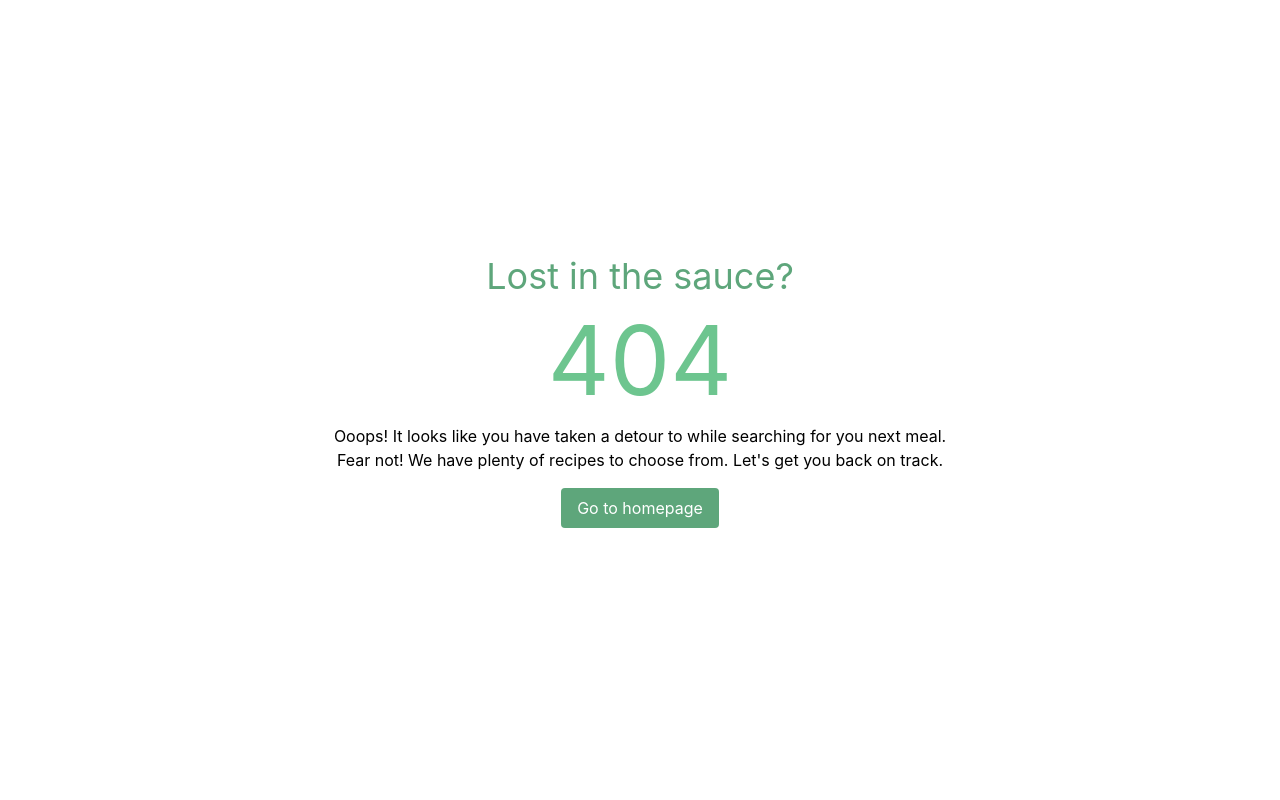
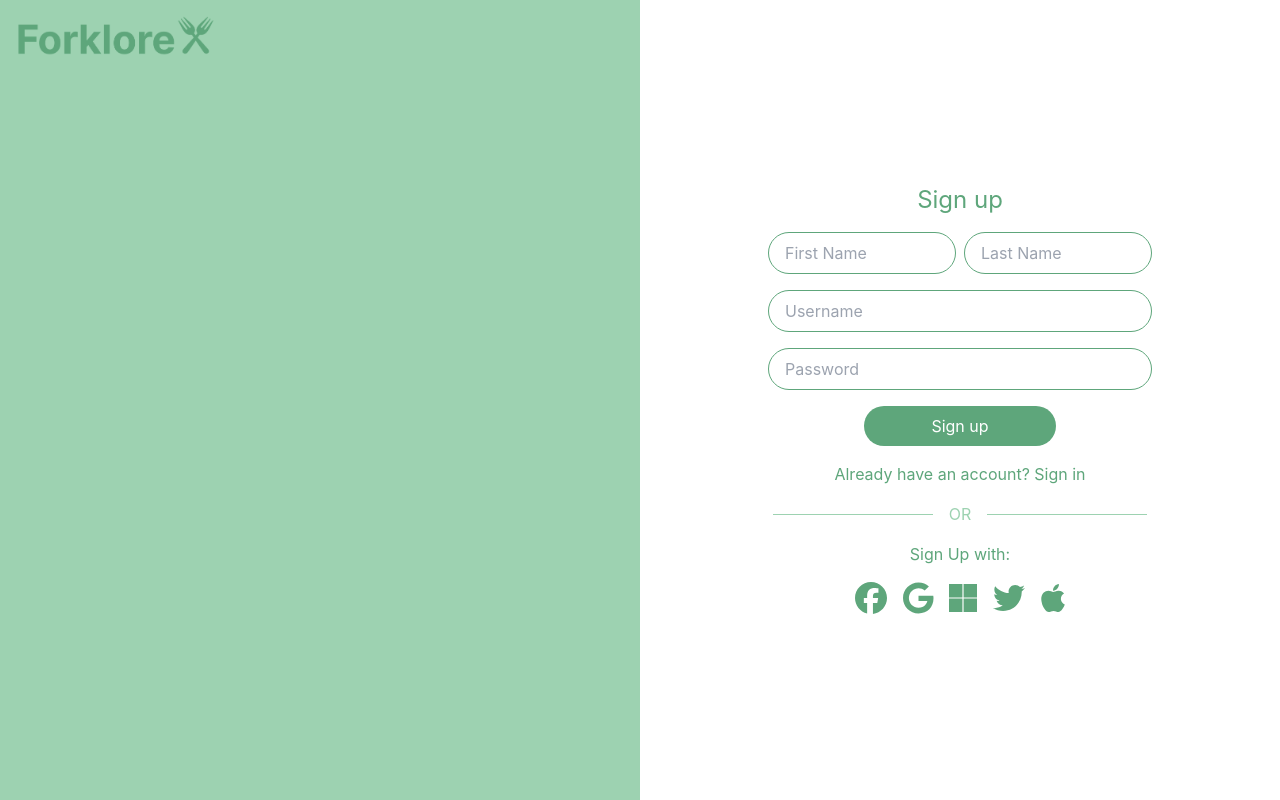
Before and after one commit to Szazlo/forklore-web, a React (Vite) app: page /signup in a window 1280 px wide. Built offline with nearby package versions, Linux system fonts and the light colour scheme.

Commit message:
Styling changes

```diff
--- a/src/login.tsx
+++ b/src/login.tsx
@@ -40,25 +40,27 @@ function LoginForm() {
                 <img src='/public/logo.png' alt="Forklore logo" className="hidden lg:block h-10"/>
             </div>
             <div className="w-full lg:w-1/2 bg-white items-center">
-                <div className="flex items-center justify-center h-screen">
-                    <form className="flex flex-col w-4/5 max-w-lg mx-auto w-3/5 items-center">
-                        <h2 className="mb-4 text-2xl text-primary">Login</h2>
-                        <input className="mb-4 w-2/3 p-2 border border-primary rounded-full" type="text"
+                <div className="flex flex-col items-center justify-center h-screen">
+                    <form className="flex flex-col w-3/5 max-w-lg mx-auto items-center">
+                        <h2 className="mb-4 text-2xl text-primary">Sign in</h2>
+                        <input className="mb-4 w-2/3 px-4 py-2 border border-primary rounded-full" type="text"
                                placeholder="Username" required/>
-                        <input className="mb-4 w-2/3 p-2 border border-primary rounded-full" type="password"
+                        <input className="mb-4 w-2/3 px-4 py-2 border border-primary rounded-full" type="password"
                                placeholder="Password" required/>
                         <button className="w-1/2 p-2 bg-primary text-white rounded-full hover:bg-accent"
-                                type="submit">Submit
+                                type="submit">Sign in
                         </button>
+                    </form>
                     <a className="mt-4 text-primary hover:text-accent hover:underline" href="#">Forgot Password?</a>
-                        <div className="flex items-center w-full mt-4">
-                            <hr className="flex-grow border-t border-secondary"/>
+                    <a className="mt-4 text-primary hover:text-accent hover:underline" href="/signup">Don't have an account? Sign up</a>
+                    <div className="flex justify-center items-center w-full mt-4">
+                        <hr className="w-1/4 border-t border-secondary"/>
                         <p className="mx-4 text-secondary">OR</p>
-                            <hr className="flex-grow border-t border-secondary"/>
+                        <hr className="w-1/4 border-t border-secondary"/>
                     </div>
                     <p className="mt-4 text-primary">Login with:</p>
                     <div className="flex w-full justify-center mt-4">
-                            <button className="mx-2 login-icon" >
+                        <button className="mx-2 login-icon">
                             <FontAwesomeIcon icon={['fab', 'facebook']} size="2x"/>
                         </button>
                         <button className="mx-2 login-icon">
@@ -74,7 +76,6 @@ function LoginForm() {
                             <FontAwesomeIcon icon={['fab', 'apple']} size="2x"/>
                         </a>
                     </div>
-                    </form>
                 </div>
             </div>
         </div>
--- a/src/main.tsx
+++ b/src/main.tsx
@@ -6,6 +6,7 @@ import './main.css'
 import { store } from "./store";
 import { Provider } from 'react-redux';
 import PageNotFound from "@/404.tsx";
+import SignUpForm from "@/register.tsx";
 import {createBrowserRouter, RouterProvider,} from "react-router-dom";
 import "./main.css";
 
@@ -17,6 +18,10 @@ const router = createBrowserRouter([
     {
         path: "/login",
         element: <LoginForm/>,
+    },
+    {
+        path: "/signup",
+        element: <SignUpForm/>,
     },
     {
         path: "*",
--- a/src/register.tsx
+++ b/src/register.tsx
@@ -12,32 +12,34 @@ function SignUpForm() {
     return (
         <div className="lg:flex h-screen bg-primary">
             <div className="w-full bg-white flex items-start justify-start p-4 lg:hidden">
-                <img src='/Logo.png' alt="Forklore logo" className="h-10 mx-auto"/>
+                <img src='/logo.png' alt="Forklore logo" className="h-10 mx-auto"/>
             </div>
             <div className="hidden lg:block lg:w-1/2 bg-secondary flex items-start justify-start p-4">
-                <img src='/Logo.png' alt="Forklore logo" className="hidden lg:block h-10"/>
+                <img src='/logo.png' alt="Forklore logo" className="hidden lg:block h-10"/>
             </div>
-            <div className="w-full lg:w-1/2 bg-white flex items-center justify-center">
-                <div className="flex items-center justify-center h-screen">
-                    <form className="flex flex-col w-4/5 max-w-lg mx-auto items-center">
+            <div className="w-full lg:w-1/2 bg-white items-center">
+                <div className="flex flex-col items-center justify-center h-screen">
+                    <form className="flex flex-col w-3/5 max-w-lg mx-auto items-center">
                         <h2 className="mb-4 text-2xl text-primary">Sign up</h2>
                         <div className="flex flex-row items-stretch justify-center w-full">
-                            <input className="mb-4 mr-1 w-full p-2 border border-primary rounded-full" type="text"
+                            <input className="mb-4 mr-1 px-4 py-2 w-full p-2 border border-primary rounded-full" type="text"
                                    placeholder="First Name" required/>
-                            <input className="mb-4 ml-1 w-full p-2 border border-primary rounded-full" type="text"
+                            <input className="mb-4 ml-1 px-4 py-2 w-full p-2 border border-primary rounded-full" type="text"
                                    placeholder="Last Name" required/>
                         </div>
-                        <input className="mb-4 w-full p-2 border border-primary rounded-full" type="text"
+                        <input className="mb-4 w-full px-4 py-2 border border-primary rounded-full" type="text"
                                placeholder="Username" required/>
-                        <input className="mb-4 w-full p-2 border border-primary rounded-full" type="password"
+                        <input className="mb-4 w-full px-4 py-2 border border-primary rounded-full" type="password"
                                placeholder="Password" required/>
                         <button className="w-1/2 p-2 bg-primary text-white rounded-full hover:bg-accent"
-                                type="submit">Submit
+                                type="submit">Sign up
                         </button>
-                        <div className="flex items-center w-full mt-4">
-                            <hr className="flex-grow border-t border-secondary"/>
+                    </form>
+                    <a className="mt-4 text-primary hover:text-accent hover:underline" href="/login">Already have an account? Sign in</a>
+                        <div className="flex justify-center items-center w-full mt-4">
+                            <hr className="w-1/4 border-t border-secondary"/>
                             <p className="mx-4 text-secondary">OR</p>
-                            <hr className="flex-grow border-t border-secondary"/>
+                            <hr className="w-1/4 border-t border-secondary"/>
                         </div>
                         <p className="mt-4 text-primary">Sign Up with:</p>
                         <div className="flex w-full justify-center mt-4">
@@ -57,7 +59,6 @@ function SignUpForm() {
                                 <FontAwesomeIcon icon={['fab', 'apple']} size="2x"/>
                             </a>
                         </div>
-                    </form>
                 </div>
             </div>
         </div>
```
Lines whose indentation alone changed are shown as unchanged.
